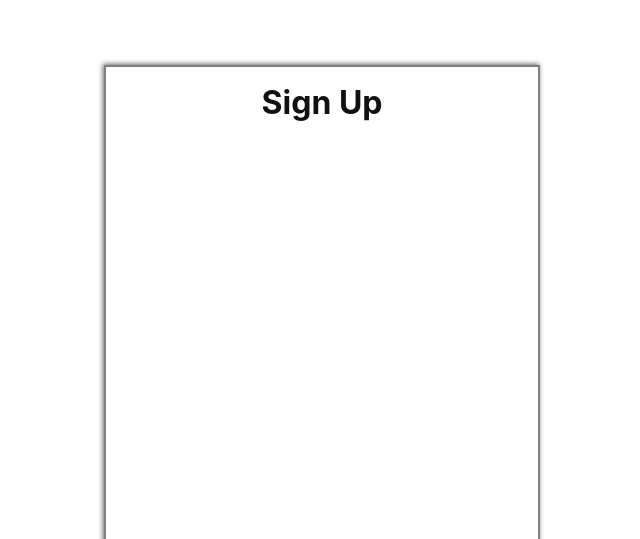
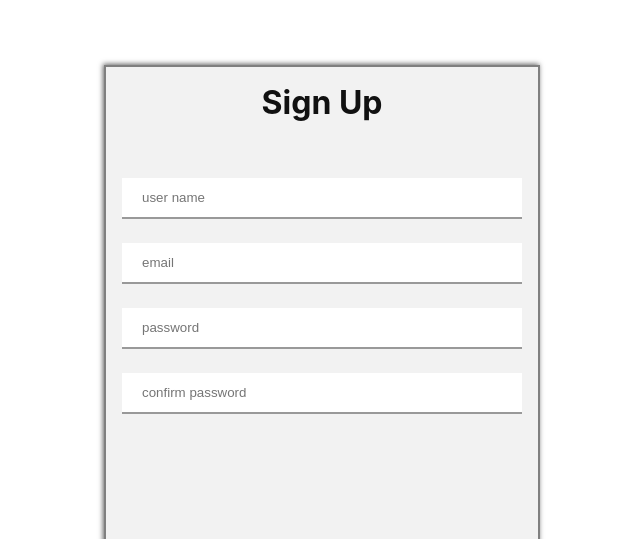
Before and after one commit to arthurkyambadde/React-form, a React (Create React App) app in the folder react-form/: page / in a window 1280 px wide. Shown: the part 413-952 px from the top of the page, without its empty margins (318-958 px from the left). Built offline with nearby package versions, Linux system fonts and the light colour scheme.

Commit message:
added a form to the signup component

```diff
--- a/react-form/src/Components/FormComponent.js
+++ b/react-form/src/Components/FormComponent.js
@@ -3,14 +3,15 @@ import styled from "styled-components";
 
 const FormStyles = styled.div`
   display: flex;
-  justify-content: center;
+  align-items: center;
+  flex-direction: column;
   padding: 16px;
   width: 400px;
   height: 600px;
   color: #111;
   border: 2px solid gray;
   box-shadow: -1px -1px 5px #666;
-  background-color: #11111;
+  background-color: #f2f2f2;
 `;
 
 const SignUpHeading = styled.p`
@@ -18,6 +19,24 @@ const SignUpHeading = styled.p`
   display: block;
   font-size: 32px;
   font-weight: bold;
+  margin-bottom: 48px;
+`;
+
+const FormTextArea = styled.form`
+  display: flex;
+  flex-direction: column;
+  justify-content: center;
+  gap: 16px;
+  width: 100%;
+`;
+
+const Input = styled.input`
+  width: 100%;
+  border: none;
+  border-bottom: 2px solid #999;
+  padding: 12px 20px;
+  margin: 8px 0 0 0;
+  box-sizing: border-box;
 `;
 
 class FormComponent extends React.Component {
@@ -26,6 +45,12 @@ class FormComponent extends React.Component {
       <FormStyles>
         {" "}
         <SignUpHeading>Sign Up</SignUpHeading>
+        <FormTextArea>
+          <Input type="text" placeholder="user name"></Input>
+          <Input type="email" placeholder="email"></Input>
+          <Input type="password" placeholder="password"></Input>
+          <Input type="password" placeholder="confirm password"></Input>
+        </FormTextArea>
       </FormStyles>
     );
   }
```
